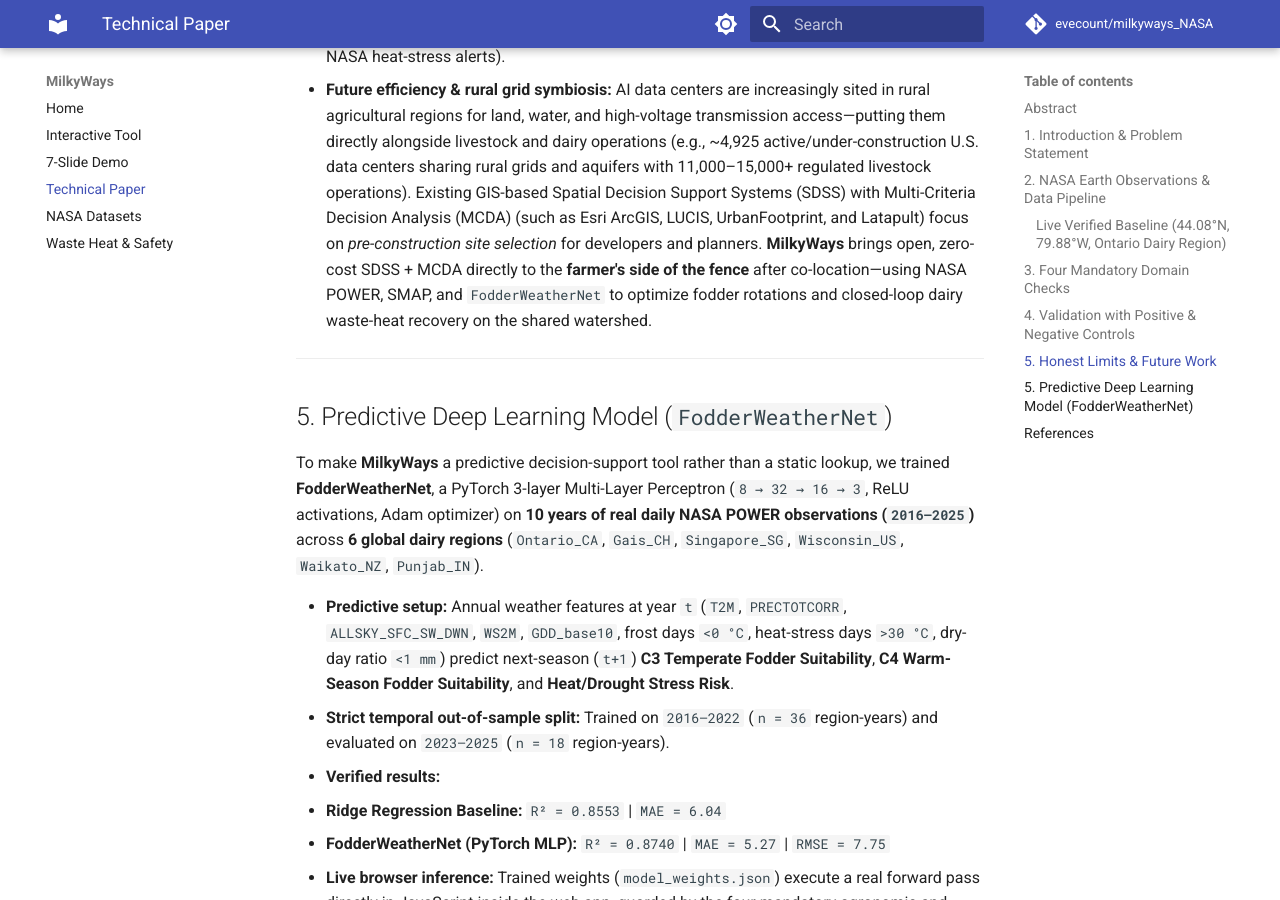
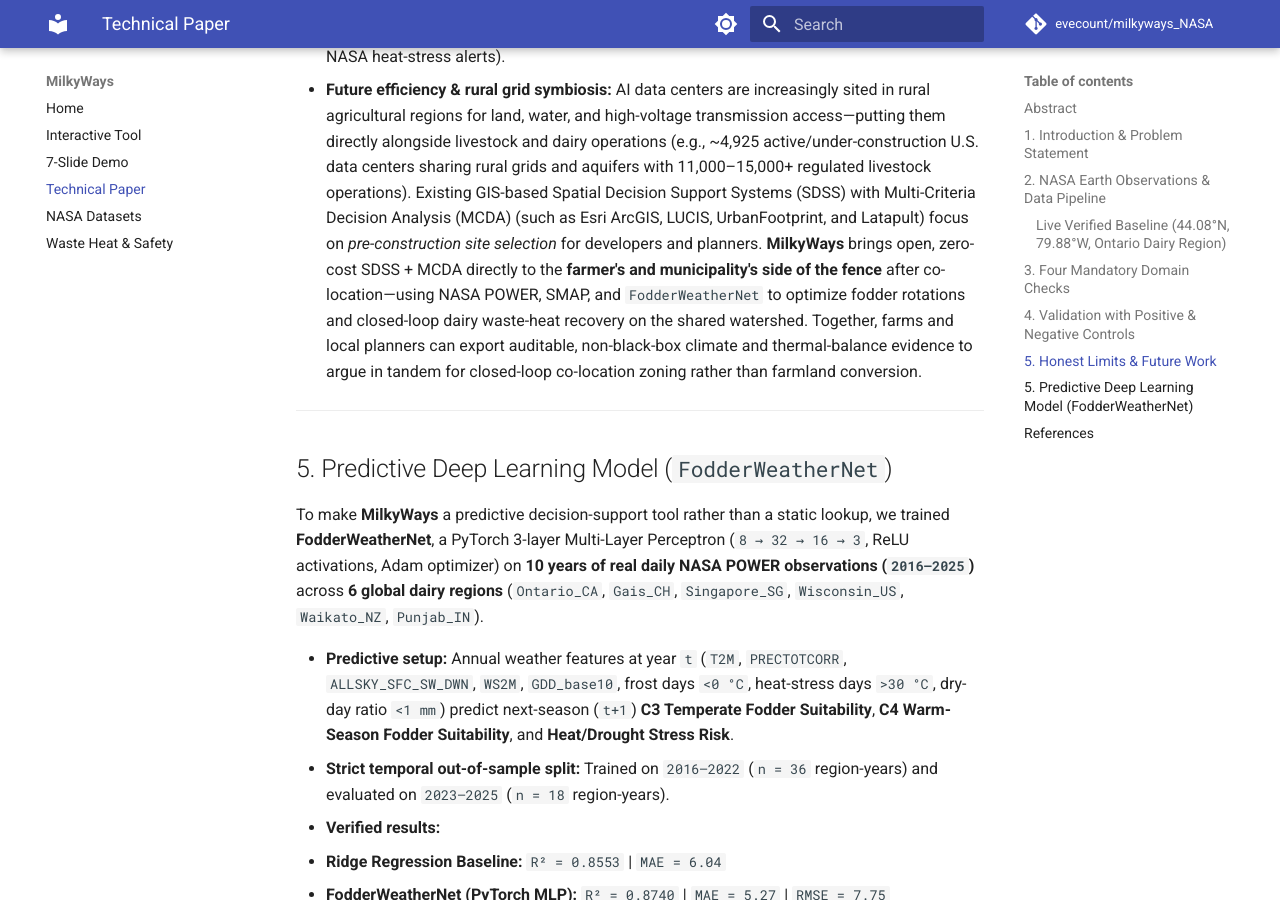
Before and after one commit to evecount/milkyways_NASA, an MkDocs documentation site: the page built from docs/paper.md, in a window 1280 px wide and 900 px high, scrolled down 3525 px. Built offline with MkDocs 1.6.1 and Material for MkDocs 9.7.7, drawn with Linux system fonts in a browser that asks for light colours; comment, search, counter and statistics services are not loaded.

Commit message:
docs: add farm + municipality tandem co-location zoning argument to paper

```diff
--- a/docs/paper.md
+++ b/docs/paper.md
@@ -70,7 +70,7 @@ Every candidate configuration in **MilkyWays** must pass four explicit checks:
 - **Spatial resolution:** NASA POWER (`~50 km`) models regional climate, not individual paddocks; field-scale deployment pairs it with `10 km` GPM IMERG, `9 km` SMAP, `250 m` MODIS, and `30 m` HLS.
 - **Temporal record:** SMAP begins in `2015` and is restricted to current soil-moisture conditions.
 - **Next horizon:** Generalize the closed-loop heat-recovery model and predictive weather pipeline to a second farm type (broiler poultry houses requiring `32–34 °C` brooding heat and NASA heat-stress alerts).
-- **Future efficiency & rural grid symbiosis:** AI data centers are increasingly sited in rural agricultural regions for land, water, and high-voltage transmission access—putting them directly alongside livestock and dairy operations (e.g., ~4,925 active/under-construction U.S. data centers sharing rural grids and aquifers with 11,000–15,000+ regulated livestock operations). Existing GIS-based Spatial Decision Support Systems (SDSS) with Multi-Criteria Decision Analysis (MCDA) (such as Esri ArcGIS, LUCIS, UrbanFootprint, and Latapult) focus on *pre-construction site selection* for developers and planners. **MilkyWays** brings open, zero-cost SDSS + MCDA directly to the **farmer's side of the fence** after co-location—using NASA POWER, SMAP, and `FodderWeatherNet` to optimize fodder rotations and closed-loop dairy waste-heat recovery on the shared watershed.
+- **Future efficiency & rural grid symbiosis:** AI data centers are increasingly sited in rural agricultural regions for land, water, and high-voltage transmission access—putting them directly alongside livestock and dairy operations (e.g., ~4,925 active/under-construction U.S. data centers sharing rural grids and aquifers with 11,000–15,000+ regulated livestock operations). Existing GIS-based Spatial Decision Support Systems (SDSS) with Multi-Criteria Decision Analysis (MCDA) (such as Esri ArcGIS, LUCIS, UrbanFootprint, and Latapult) focus on *pre-construction site selection* for developers and planners. **MilkyWays** brings open, zero-cost SDSS + MCDA directly to the **farmer's and municipality's side of the fence** after co-location—using NASA POWER, SMAP, and `FodderWeatherNet` to optimize fodder rotations and closed-loop dairy waste-heat recovery on the shared watershed. Together, farms and local planners can export auditable, non-black-box climate and thermal-balance evidence to argue in tandem for closed-loop co-location zoning rather than farmland conversion.
 
 ---
 
```
